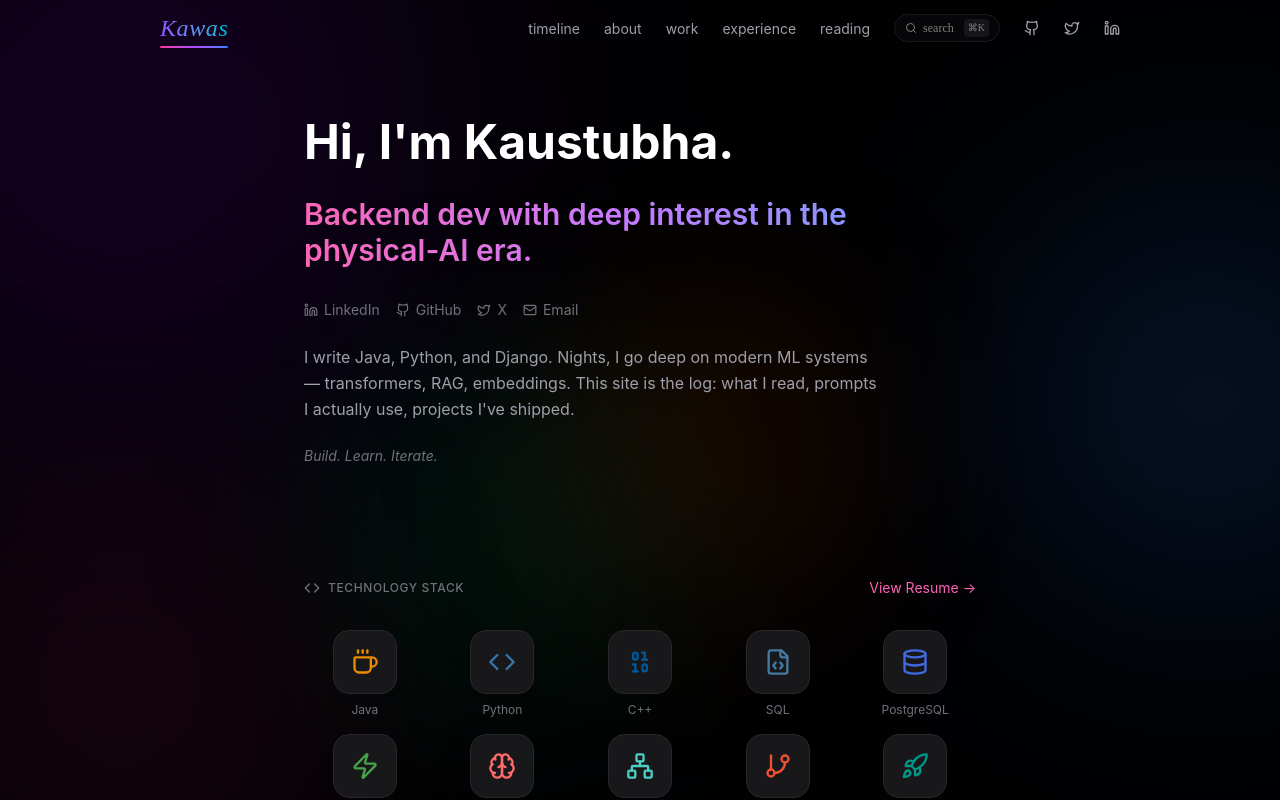
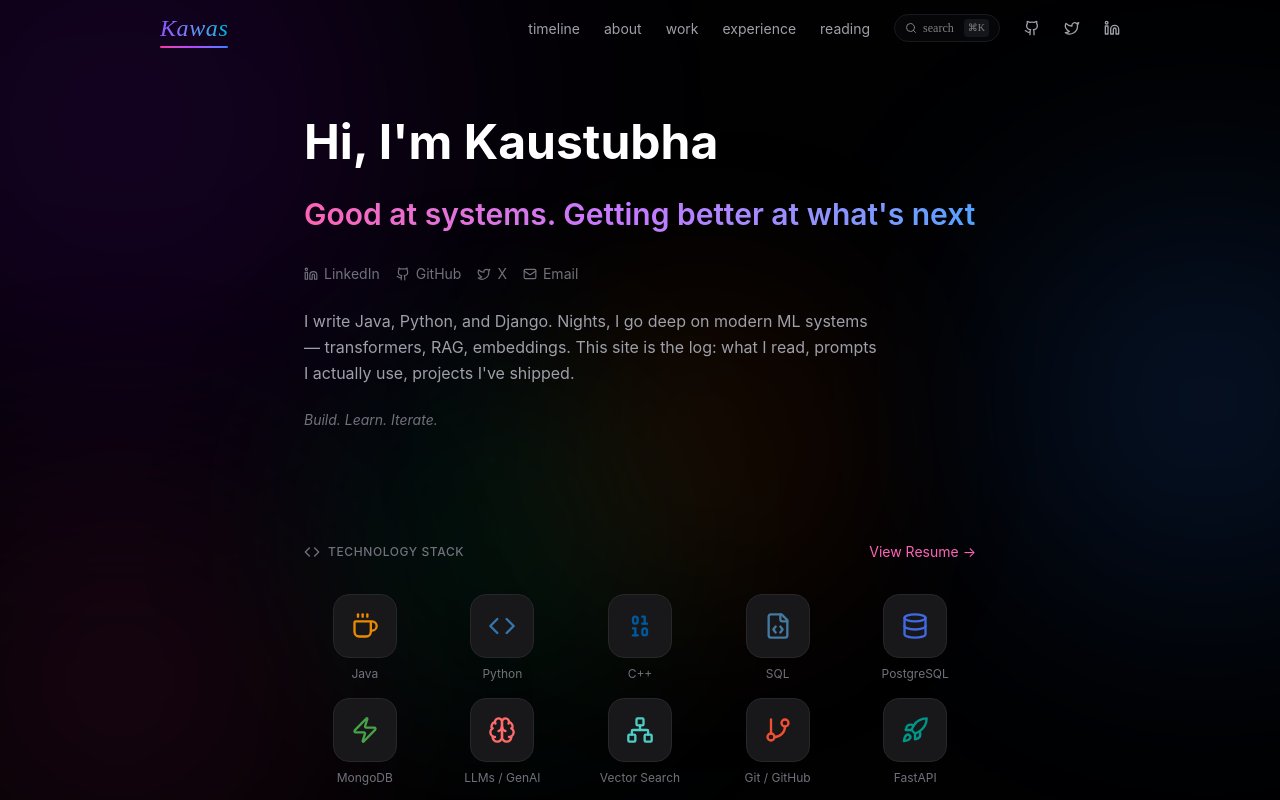
Before and after one commit to kawas8516/know-kawas, a Next.js app: page / in a window 1280 px wide. Shown: the top 800 px of the page. Built offline with nearby package versions, Linux system fonts and the light colour scheme.

Commit message:
punctuation needed

```diff
--- a/components/hero-section.tsx
+++ b/components/hero-section.tsx
@@ -22,11 +22,11 @@ export function HeroSection() {
           className="space-y-6"
         >
           <h1 className="text-4xl sm:text-5xl font-bold text-white leading-tight">
-            Hi, I&apos;m Kaustubha.
+            Hi, I&apos;m Kaustubha
           </h1>
 
           <h2 className="text-2xl sm:text-3xl font-semibold bg-gradient-to-r from-pink-400 via-purple-400 to-blue-400 bg-clip-text text-transparent">
-            Backend dev with deep interest in the physical-AI era.
+            Good at systems. Getting better at what&apos;s next
           </h2>
 
           {/* Social Links Row */}
```
